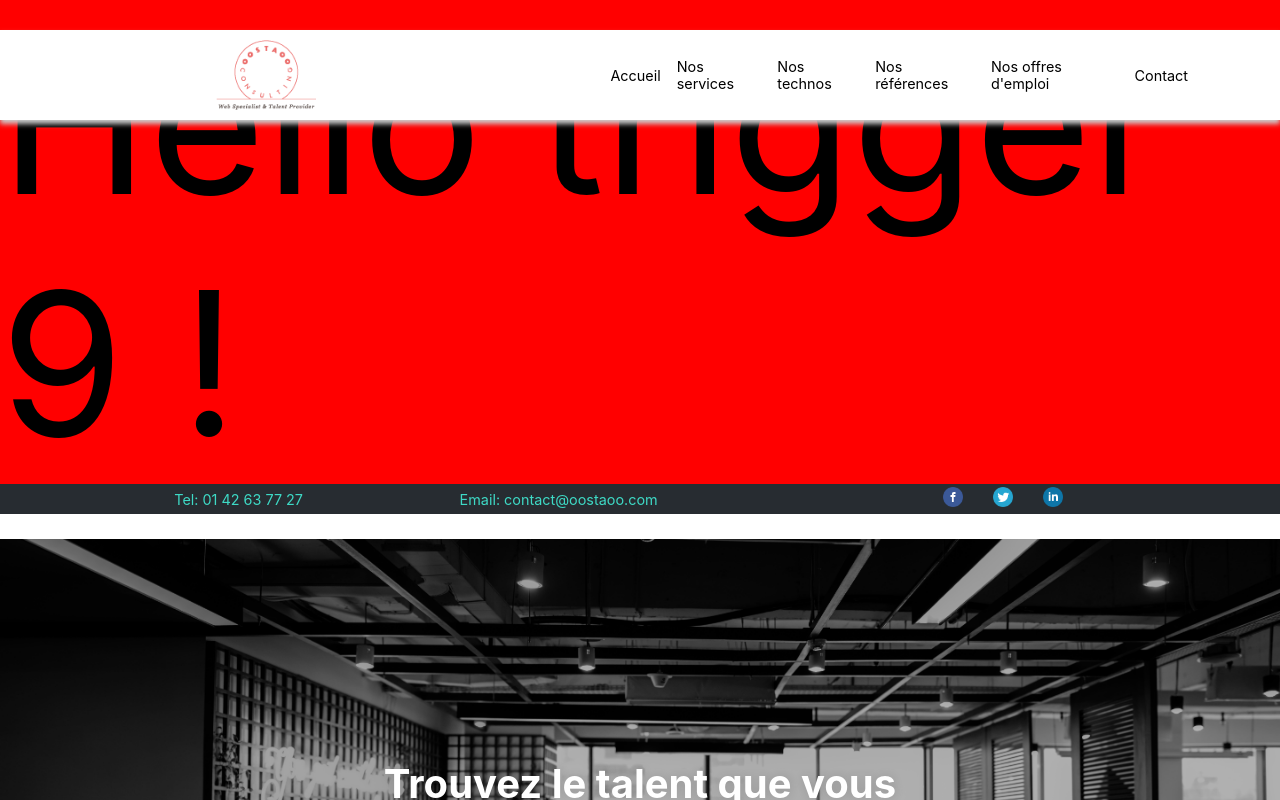
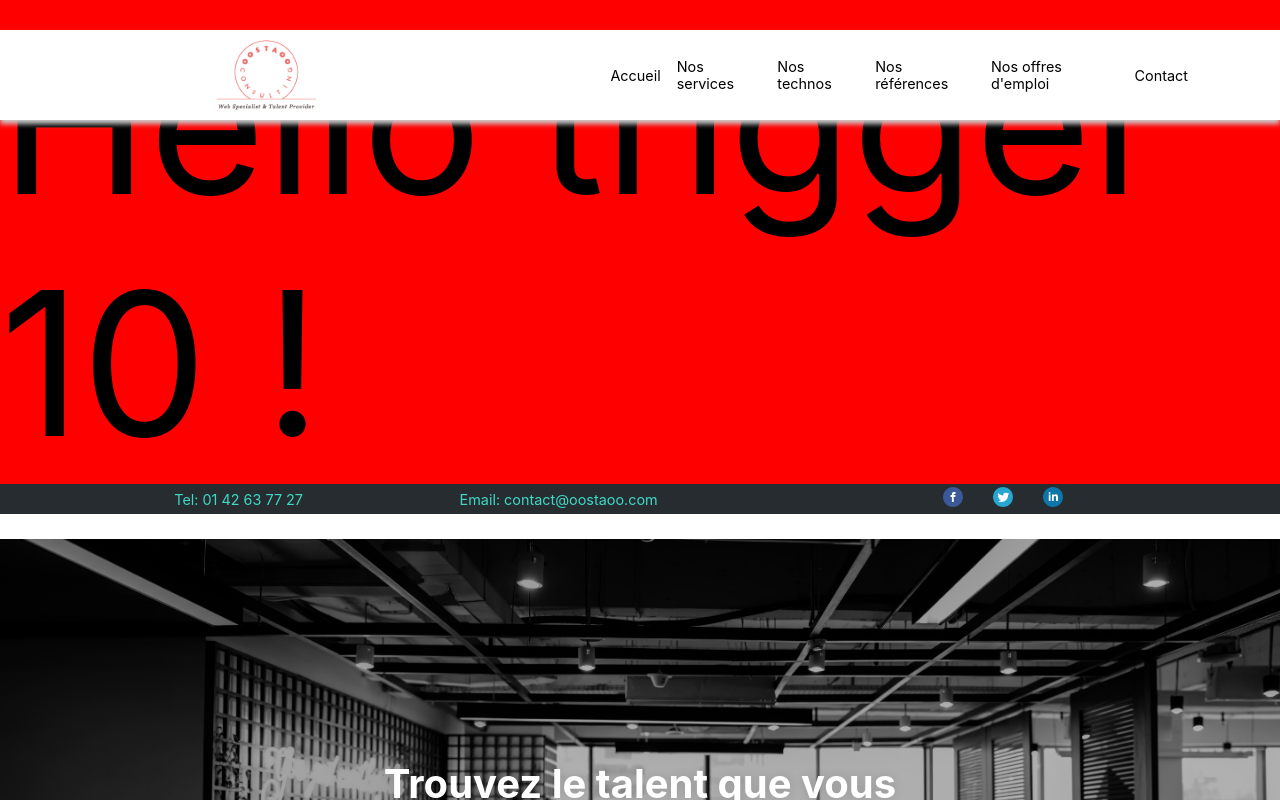
Before and after one commit to jeremielenoir/oostaoo-site, a React (Create React App) app: page / in a window 1280 px wide. Shown: the top 800 px of the page. Built offline with nearby package versions, Linux system fonts and the light colour scheme; no server answers.

Commit message:
Test Webhook 4

```diff
--- a/src/App.jsx
+++ b/src/App.jsx
@@ -14,7 +14,7 @@ function App() {
   return (
     <>
       <div style={{ fontSize: "200px", backgroundColor: "red" }}>
-        Hello trigger 9 !
+        Hello trigger 10 !
       </div>
       <Nav />
       <Header id="accueil" />
```
